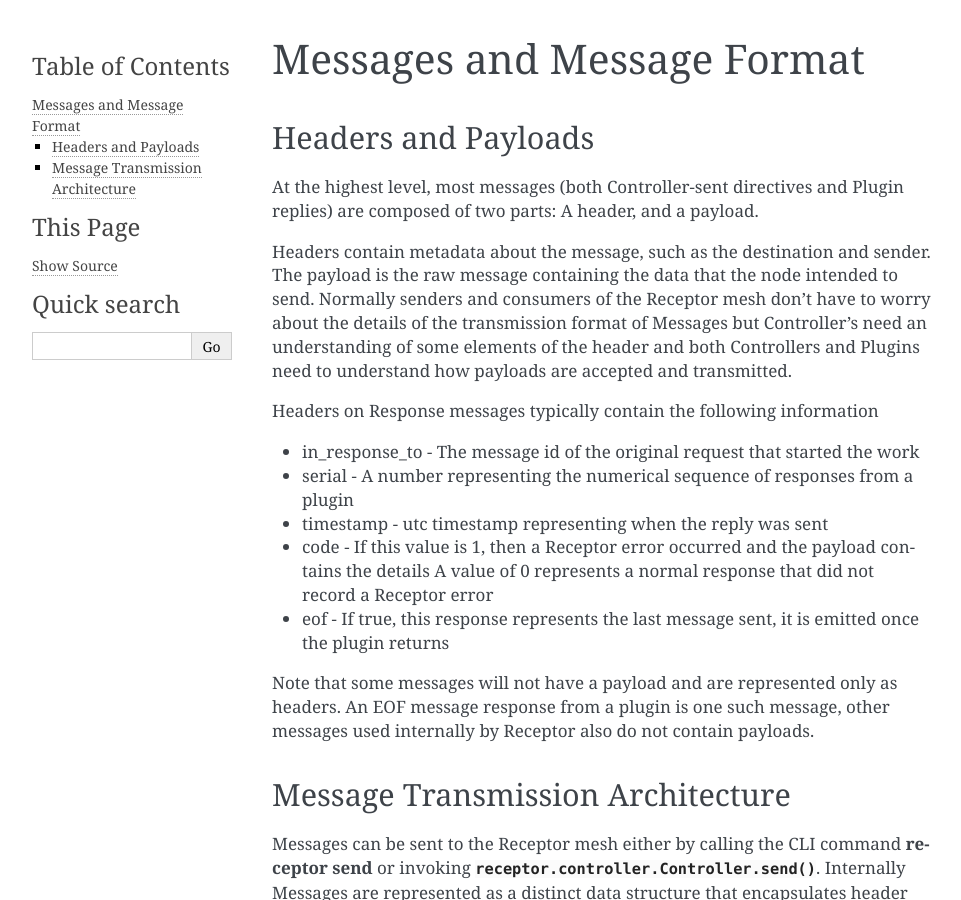
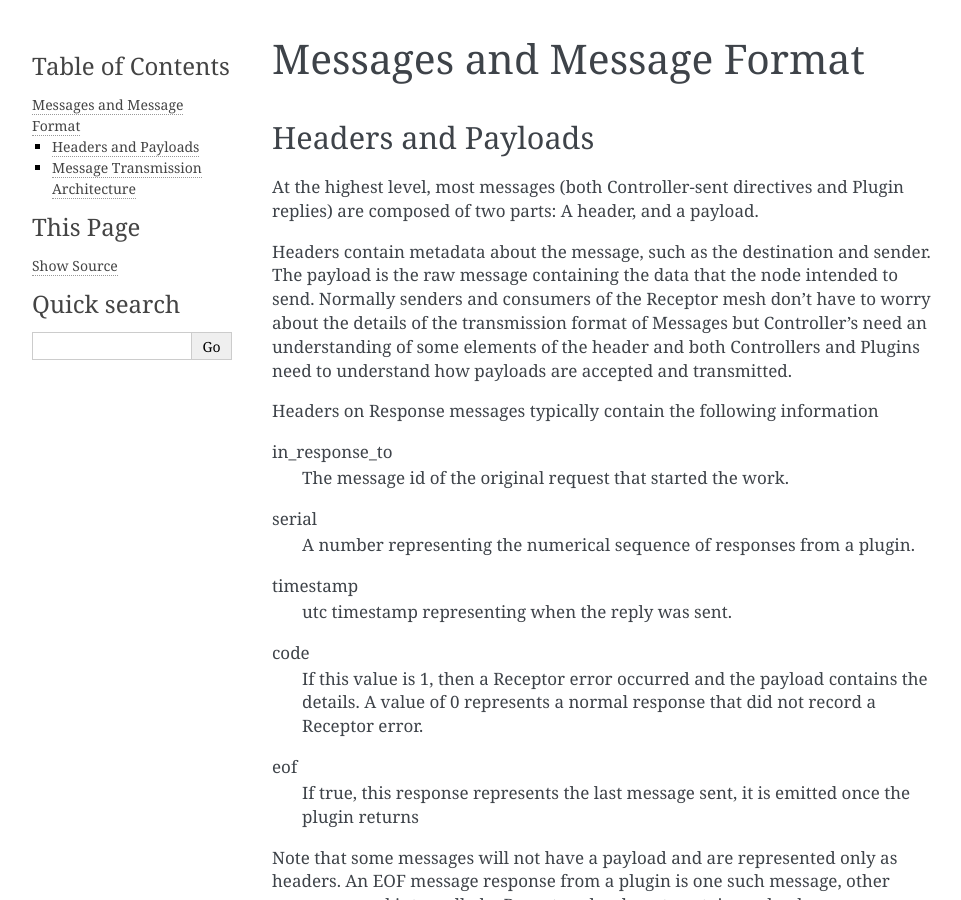
Before and after one commit to project-receptor/python-receptor, a Sphinx documentation site: the page built from docs/messages.rst, in a window 1280 px wide and 900 px high. Shown: the whole window, without its empty margins (148-1109 px from the left). Built offline with Sphinx 7.4.7, drawn with Linux system fonts in a browser that asks for light colours.

Commit message:
Change unordered lists to definition lists
Doing so is more semantically appropriate in some cases.

```diff
--- a/docs/messages.rst
+++ b/docs/messages.rst
@@ -17,13 +17,21 @@ need to understand how payloads are accepted and transmitted.
 
 Headers on Response messages typically contain the following information
 
-* in_response_to - The message id of the original request that started the work
-* serial - A number representing the numerical sequence of responses from a plugin
-* timestamp - utc timestamp representing when the reply was sent
-* code - If this value is 1, then a Receptor error occurred and the payload contains the details
-  A value of 0 represents a normal response that did not record a Receptor error
-* eof - If true, this response represents the last message sent, it is emitted once the plugin
-  returns
+in_response_to
+    The message id of the original request that started the work.
+
+serial
+    A number representing the numerical sequence of responses from a plugin.
+
+timestamp
+    utc timestamp representing when the reply was sent.
+
+code
+    If this value is 1, then a Receptor error occurred and the payload contains the details. A value
+    of 0 represents a normal response that did not record a Receptor error.
+
+eof
+    If true, this response represents the last message sent, it is emitted once the plugin returns
 
 Note that some messages will not have a payload and are represented only as headers. An EOF
 message response from a plugin is one such message, other messages used internally by Receptor
```
Also changed, not shown: docs/plugins.rst (+9 -5 lines).
